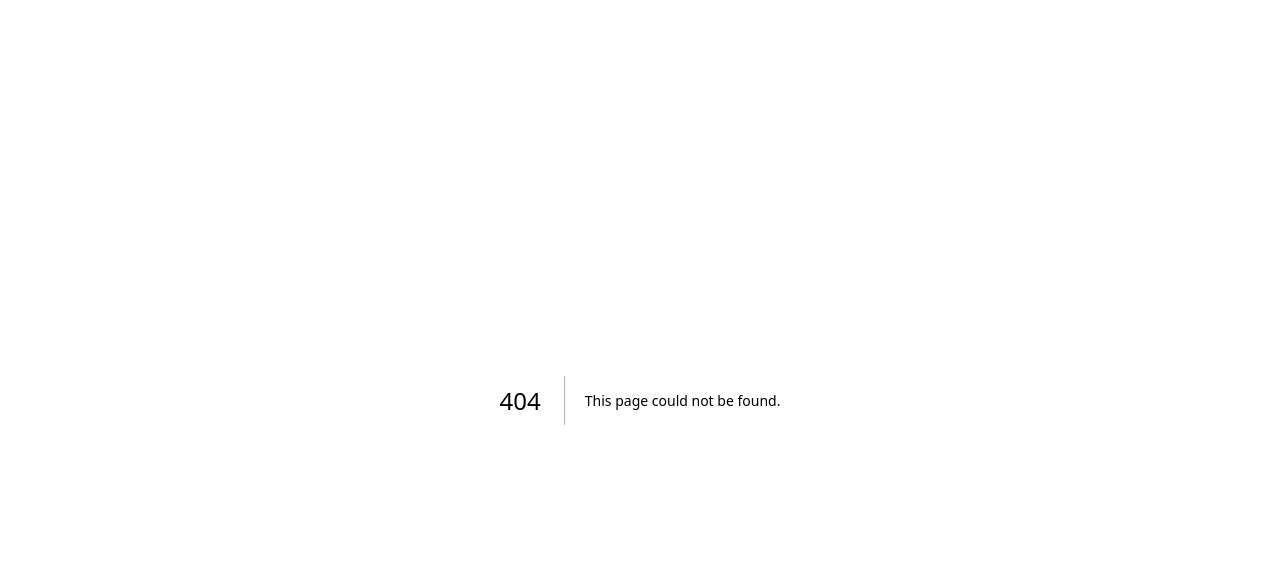
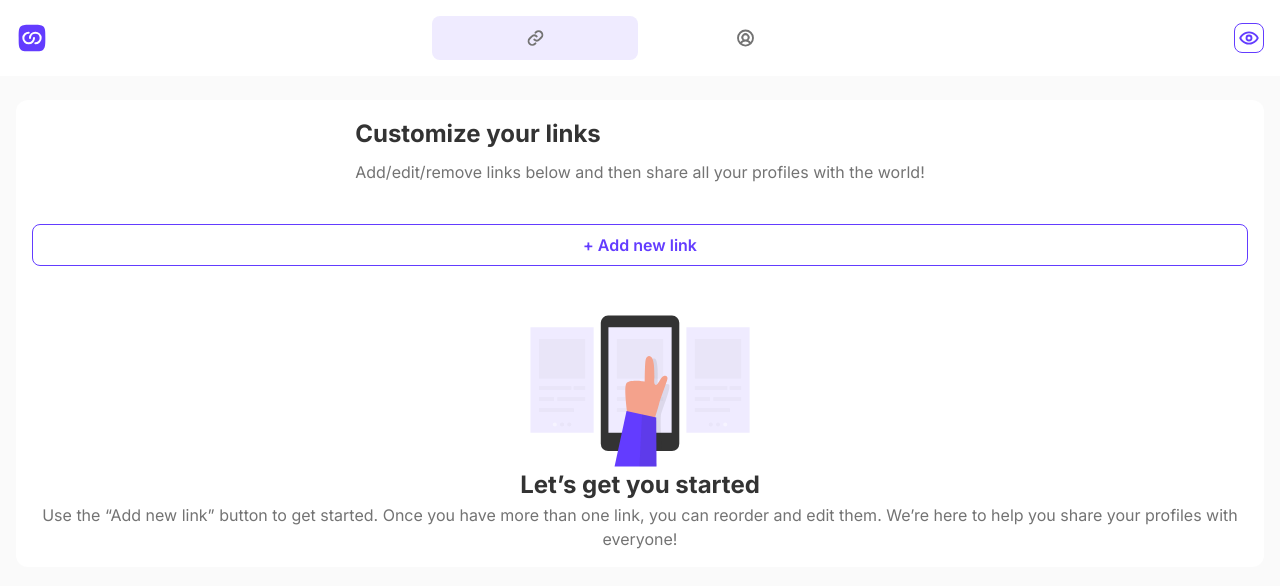
Before and after one commit to nikaxucishvil1/link-sharing-app-next, a Next.js app in the folder client/: page /pages/main/addLinks in a window 1280 px wide. Before the commit this address had no page. Shown: the top 586 px of the page. Built offline with nearby package versions, Linux system fonts and the light colour scheme.

Commit message:
mainBuilding

```diff
--- /dev/null
+++ b/client/src/app/components/__molecules/MainHeader.tsx
@@ -0,0 +1,46 @@
+"use client";
+import Image from "next/image";
+import React from "react";
+import smallLogo from "../../../../public/images/logo-devlinks-small.svg";
+import eyeLogo from "../../../../public/images/icon-preview-header.svg";
+import detailsLogo from "../../../../public/images/icon-profile-details-header.svg";
+import linkLogo from "../../../../public/images/icon-links-header.svg";
+
+const MainHeader = (props: MainHeader) => {
+  const { link, profile } = props;
+
+  return (
+    <div className="grid grid-cols-3 p-4 bg-white">
+      <div className="w-full flex items-center justify-start">
+        <Image src={smallLogo} alt="sum" />
+      </div>
+      <div className="flex items-center justify-center w-full gap-1">
+        <div
+          className={
+            link
+              ? "w-full flex items-center justify-center bg-[#EFEBFF] rounded-[8px] p-3"
+              : "w-full flex items-center justify-center  rounded-[8px] p-3"
+          }
+        >
+          <Image src={linkLogo} alt="sum" />
+        </div>
+        <div
+          className={
+            profile
+              ? "w-full flex items-center justify-center bg-[#EFEBFF] rounded-[8px] p-3"
+              : "w-full flex items-center justify-center  rounded-[8px] p-3"
+          }
+        >
+          <Image src={detailsLogo} alt="sum" />
+        </div>
+      </div>
+      <div className="flex items-center justify-end">
+        <div className="w-[30px] h-[30px] border border-[#633CFF] rounded-[8px] flex items-center justify-center">
+          <Image src={eyeLogo} alt="sum" />
+        </div>
+      </div>
+    </div>
+  );
+};
+
+export default MainHeader;
--- /dev/null
+++ b/client/src/app/components/__organismes/MainPageLayout.tsx
@@ -0,0 +1,17 @@
+import React from "react";
+import MainHeader from "../__molecules/MainHeader";
+
+const MainPageLayout = (props: MainPageLayout) => {
+  const { children, link, profile, className } = props;
+  return (
+    <div>
+      <div className={className}>
+        <MainHeader link={link} profile={profile} />
+      </div>
+
+      <div>{children}</div>
+    </div>
+  );
+};
+
+export default MainPageLayout;
--- a/client/src/app/pages/login/page.tsx
+++ b/client/src/app/pages/login/page.tsx
@@ -32,18 +32,19 @@ const page = () => {
     formik;
 
   return (
-    <form onSubmit={handleSubmit}>
-      <main className="p-4 flex items-center justify-center flex-col">
-        <div className="w-full ">
+    <form onSubmit={handleSubmit} className="md:flex md:items-center md:justify-center h-screen md:bg-[#FAFAFA]">
+      <main className="p-4 flex items-center justify-center flex-col md:w-[70%] md:gap-7 xl:w-[40%] xl:gap-12 2xl:w-[30%]">
+        <div className="w-full md:flex md:items-center md:justify-center">
           <Image src={Logo} alt="image" />
         </div>
-        <div className="mt-16 flex flex-col gap-2">
-          <h1 className="text-[#333333] font-bold text-[24px]">Login</h1>
+        <div className="md:bg-white w-full md:rounded-[12px] md:p-4">
+          <div className="w-full mt-16 flex flex-col gap-2 md:mt-8">
+            <h1 className="text-[#333333] font-bold text-[24px] md:text-[32px]">Login</h1>
             <p className="text-[#737373] font-[400] text-[16px]">
               Add your details below to get back into the app
             </p>
           </div>
-        <div className="w-full flex flex-col items-start justify-center gap-4 mt-8">
+          <div className="w-full flex flex-col items-start justify-center gap-4 mt-8 2xl:gap-8">
             <LoginInput
               type={"email"}
               label={"Email address"}
@@ -82,7 +83,7 @@ const page = () => {
             >
               Login
             </button>
-          <div className="w-full felx flex-col items-center justify-center">
+            <div className="w-full flex flex-col items-center justify-center md:flex-row gap-2">
               <p className="flex items-center justify-center text-[#737373] font-[400] text-[16px]">
                 Don’t have an account?
               </p>
@@ -94,6 +95,7 @@ const page = () => {
               </Link>
             </div>
           </div>
+        </div>
       </main>
     </form>
   );
--- /dev/null
+++ b/client/src/app/pages/main/addLinks/page.tsx
@@ -0,0 +1,43 @@
+import MainHeader from "@/app/components/__molecules/MainHeader";
+import Image from "next/image";
+import React from "react";
+import linkExample from "../../../../../public/images/illustration-empty.svg";
+
+const page = () => {
+  const BackidanMosuliArr = [];
+  return (
+    <div className="bg-[#FAFAFA] w-full h-screen flex flex-col gap-2">
+      <MainHeader link={true} profile={false} />
+
+      <div className="flex items-center justify-start flex-col bg-white m-4 rounded-[12px] p-4 gap-10">
+        <div className="flex flex-col items-center justify-start gap-2">
+          <h1 className="w-full text-[#333333] font-bold text-[24px]">
+            Customize your links
+          </h1>
+          <p className="w-full font-[400] text-[#737373] text-[16px]">
+            Add/edit/remove links below and then share all your profiles with
+            the world!
+          </p>
+        </div>
+        <button className="w-full border border-[#633CFF] rounded-[8px] text-[#633CFF] font-[600] text-[16px] p-2 active:bg-[#EFEBFF]">
+          + Add new link
+        </button>
+        <div>
+          <div className="flex items-center justify-center">
+            <Image src={linkExample} alt="sum" />
+          </div>
+          <div className="flex items-center justify-center flex-col">
+            <h1 className="text-[#333333] font-bold text-[24px]">Let’s get you started</h1>
+            <p className="text-[#737373] font-[400] text-[16px] text-center">
+              Use the “Add new link” button to get started. Once you have more
+              than one link, you can reorder and edit them. We’re here to help
+              you share your profiles with everyone!
+            </p>
+          </div>
+        </div>
+      </div>
+    </div>
+  );
+};
+
+export default page;
--- a/client/src/app/pages/main/page.tsx
+++ /dev/null
@@ -1,6 +0,0 @@
-
-export default function Home() {
-  return (
-   <main></main>
-  );
-}
--- /dev/null
+++ b/client/src/app/pages/main/profileDetails/page.tsx
@@ -0,0 +1,12 @@
+import MainPageLayout from "@/app/components/__organismes/MainPageLayout";
+import Link from "next/link";
+import React from "react";
+
+const page = () => {
+  return (
+    <MainPageLayout link={false} profile={true}>
+    </MainPageLayout>
+  );
+};
+
+export default page;
--- a/client/src/app/pages/signup/page.tsx
+++ b/client/src/app/pages/signup/page.tsx
@@ -31,13 +31,17 @@ const Page = () => {
     formik;
 
   return (
-    <form onSubmit={handleSubmit}>
-      <main className="p-4 flex items-center justify-center flex-col">
-        <div className="w-full">
+    <form
+      onSubmit={handleSubmit}
+      className="md:flex md:items-center md:justify-center h-screen md:bg-[#FAFAFA]"
+    >
+      <main className="p-4 flex items-center justify-center flex-col md:w-[70%] md:gap-7">
+        <div className="w-full md:flex md:items-center md:justify-center">
           <Image src={Logo} alt="image" />
         </div>
-        <div className="w-full mt-16 flex flex-col gap-2">
-          <h1 className="text-[#333333] font-bold text-[24px]">
+        <div className="md:bg-white w-full md:rounded-[12px] md:p-4">
+          <div className="w-full mt-16 flex flex-col gap-2 md:mt-8">
+            <h1 className="text-[#333333] font-bold text-[24px] md:text-[32px]">
               Create account
             </h1>
             <p className="text-[#737373] font-[400] text-[16px]">
@@ -104,13 +108,14 @@ const Page = () => {
             >
               Create new account
             </button>
-          <div className="w-full flex flex-col items-center justify-center">
+            <div className="w-full flex flex-col items-center justify-center md:flex-row gap-2">
               <p className="text-[#737373] font-[400] text-[16px]">
                 Already have an account?
               </p>
-            <Link href="/signin" className="text-[#633CFF] font-[400]">
+              <Link href="./login" className="text-[#633CFF] font-[400]">
                 Login
               </Link>
+            </div>
           </div>
         </div>
       </main>
```
Also changed, not shown: client/src/app/Types/Common.ts (+20 -13 lines). Lines whose indentation alone changed are shown as unchanged.
